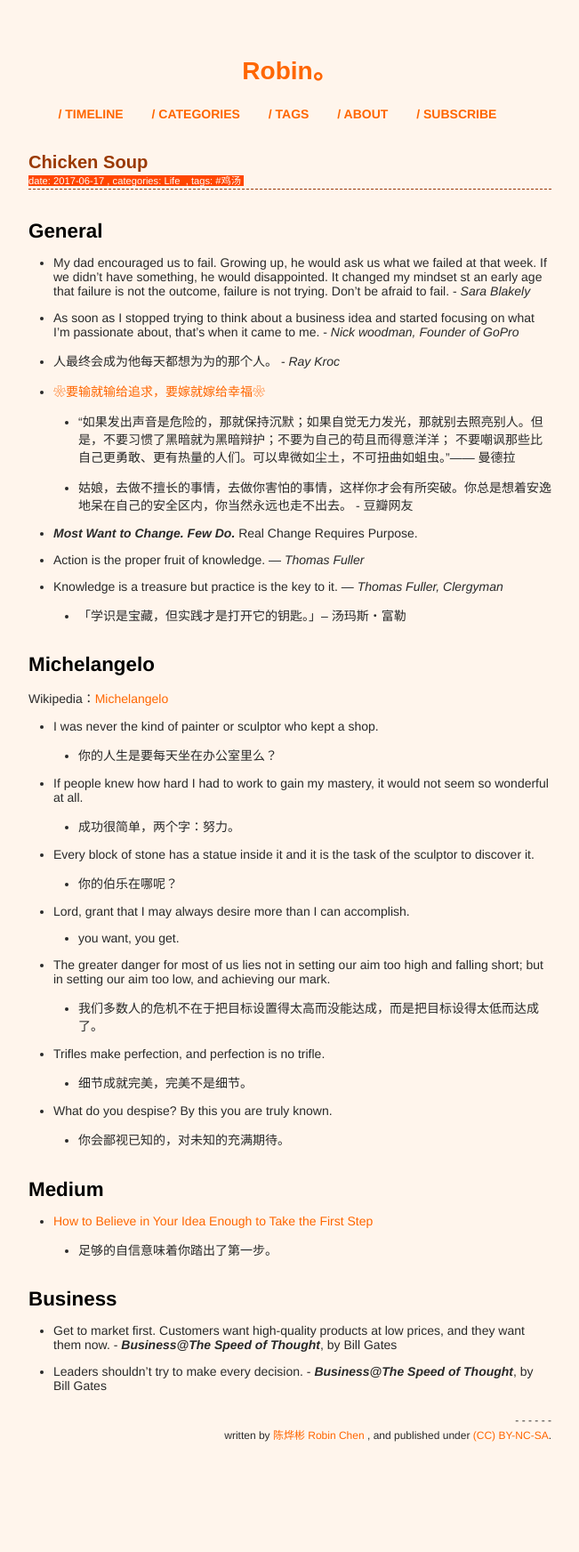
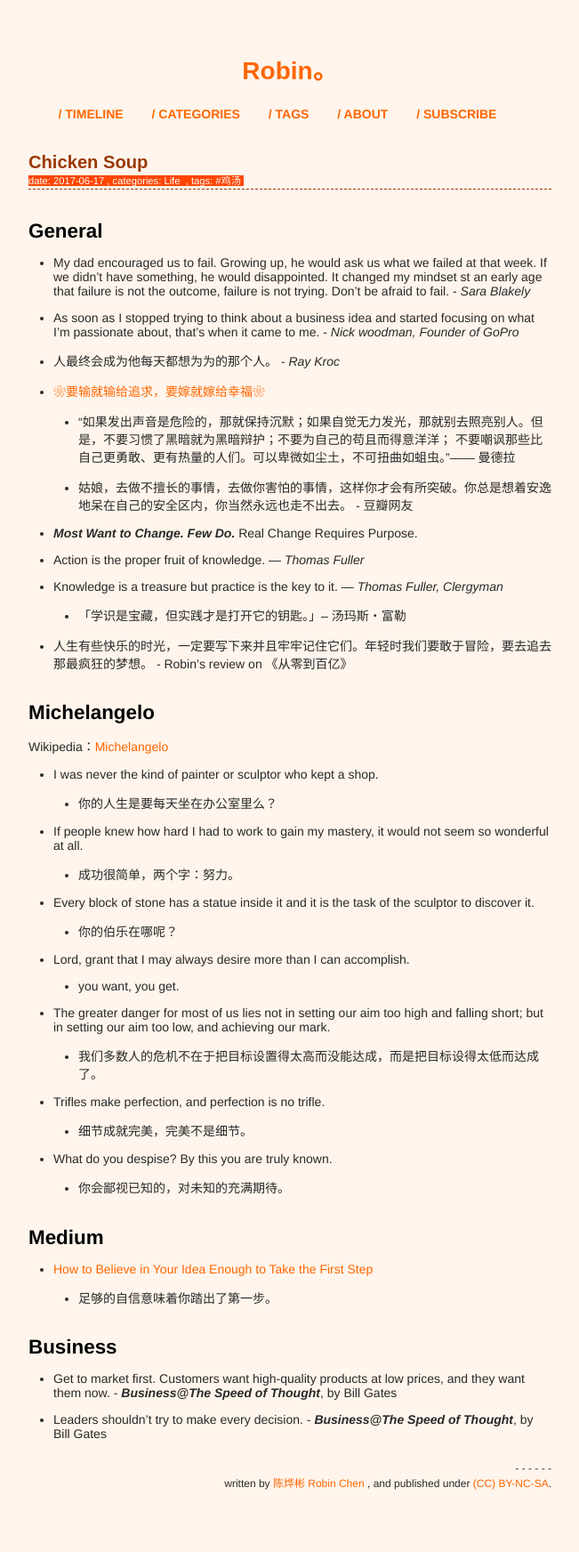
Before and after one commit to xianyuxmu/xianyuxmu.github.io, a Jekyll site: the page built from _posts/2017-06-17-chicken-soup.md, in a window 1280 px wide. Shown: the whole page at 89% size, without its empty margins (314-965 px from the left). Built offline with Jekyll 4.4.1, drawn with Linux system fonts in a browser that asks for light colours; comment, search, counter and statistics services are not loaded; before the commit the page ends 1690 px from its top, so only the background shows below that.

Commit message:
Robin's review

```diff
--- a/_posts/2017-06-17-chicken-soup.md
+++ b/_posts/2017-06-17-chicken-soup.md
@@ -21,6 +21,7 @@ tags:
 - Action is the proper fruit of knowledge. ― *Thomas Fuller*
 - Knowledge is a treasure but practice is the key to it.  — *Thomas Fuller, Clergyman*
 	- 「学识是宝藏，但实践才是打开它的钥匙。」– 汤玛斯‧富勒
+- 人生有些快乐的时光，一定要写下来并且牢牢记住它们。年轻时我们要敢于冒险，要去追去那最疯狂的梦想。 - Robin's review on 《从零到百亿》
 
 ## Michelangelo
 
```
